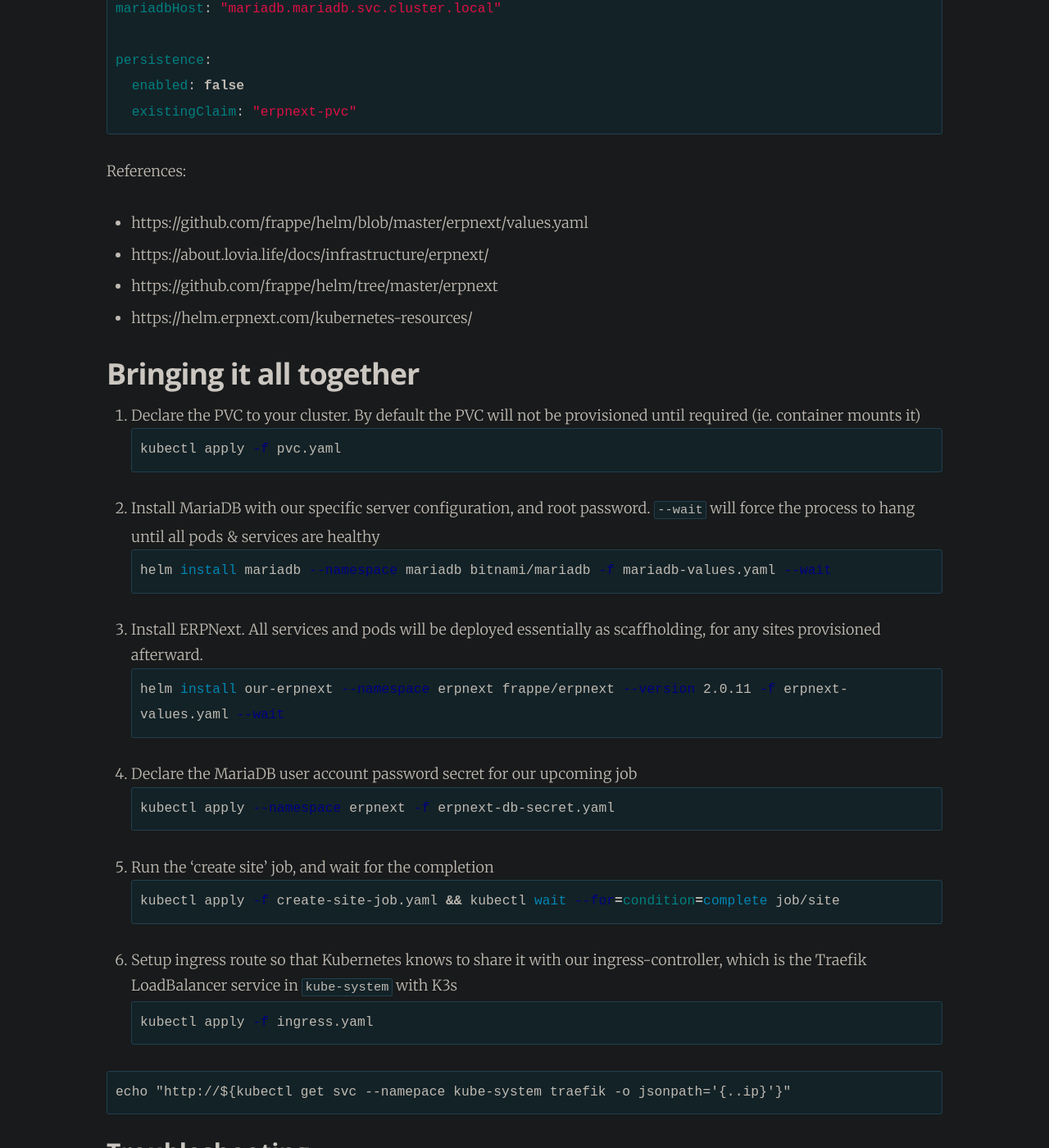
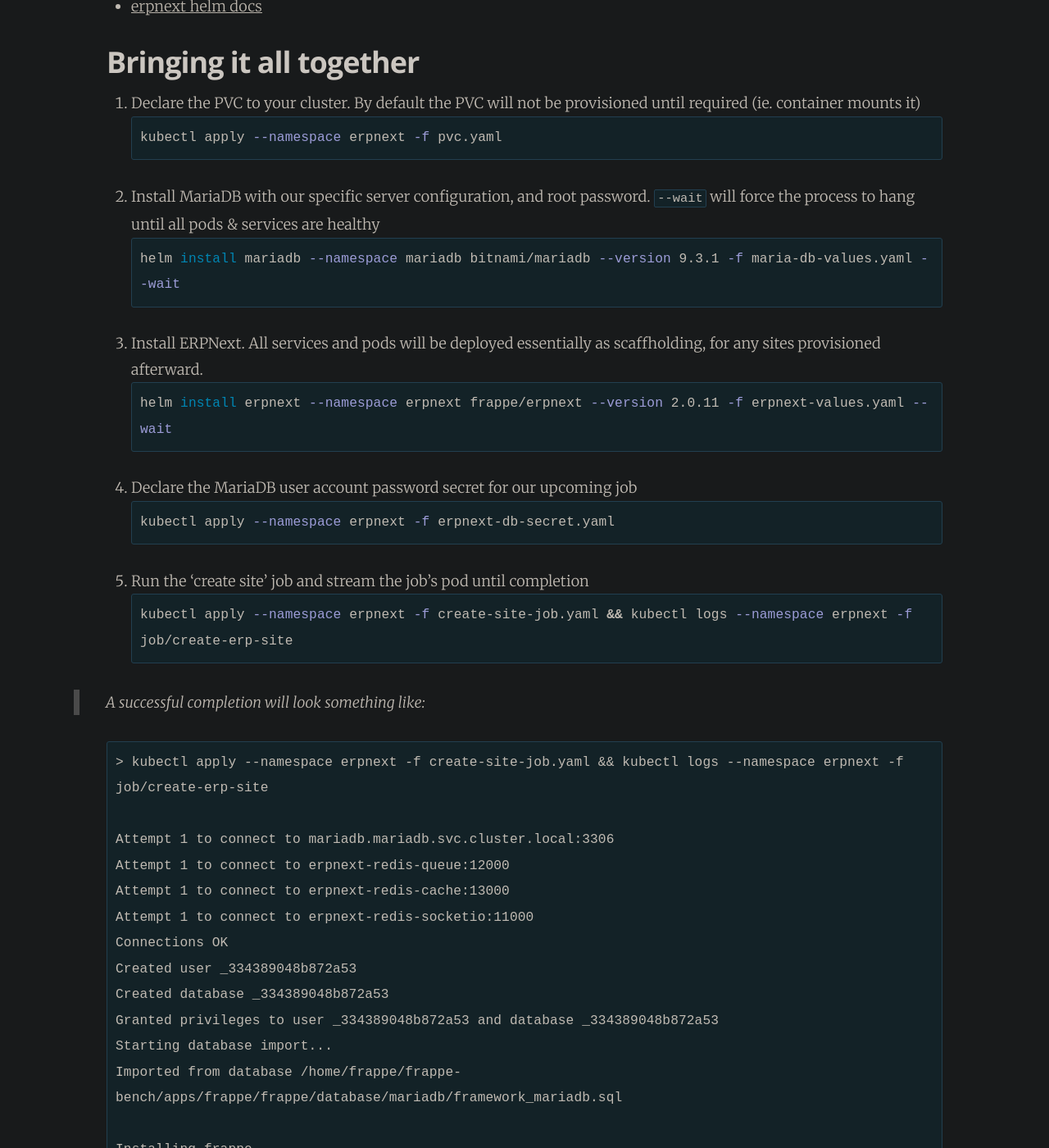
Before and after one commit to VeryStrongFingers/verystrongfingers.github.io, a Jekyll site: the page built from _posts/2021-02-10-erpnext-k3s.markdown, in a window 1280 px wide and 1400 px high, scrolled down 10066 px. Shown: the whole window at 82% size. Built offline with Jekyll 4.4.1, drawn with Linux system fonts in a browser that asks for light colours; some of the changed text lies outside the part shown.

Commit message:
updated post

````diff
--- a/_posts/2021-02-10-erpnext-k3s.markdown
+++ b/_posts/2021-02-10-erpnext-k3s.markdown
@@ -2,7 +2,7 @@
 layout: post
 title:  "Installing ErpNEXT to a local k3s cluster"
 date:   2021-02-00 01:13:39 +1100
-categories: jekyll update
+categories: erpnext
 ---
 [ERPNext is a beautiful piece of open source](https://erpnext.com/) (GPL licensed) work - intended to offer an alternative to the encumbered and very enterprise SAP and ERP solutions that are typically implemented.
 
@@ -11,7 +11,7 @@ Given the nature of the project with slow but natural rate of adoption & popular
 We've had a very recent release of K3d v4.0 (mid-Jan 2021) which I've been keen to try out. Thus this post was born.
 
 <small>
-If you just want to blindly copy+paste commands, getting your instance operational ASAP, see here - otherwise read on for relevant context
+If you just want to blindly copy+paste commands, getting your instance operational ASAP, [see here](https://github.com/VeryStrongFingers/erpnext-k3s) - otherwise read on for relevant context
 </small>
 
 ### Tonights plan
@@ -24,20 +24,6 @@ If you just want to blindly copy+paste commands, getting your instance operation
 - run a kubernetes job to create ERPNext site
 - setup an ingress to route our ERPNext site through the LoadBalancer
 - suss out the joys of ERPNext
-
-### If you'd rather blindly copy+paste to get it running ASAP, see below
-
-```bash
-git clone ssh://...
-cd bleh
-k3d cluster create nexterp -v /opt/local-path-provisioner:/opt/local-path-provisioner
-kubectl config use-context k3d-nexterp
-kubectl apply -f pvc.yaml
-helm install mariadb -n mariadb bitnami/mariadb -f maria-db-values.yaml
-helm install frappe-bench-2 --namespace erpnext frappe/erpnext --version 2.0.11 -f values.yaml
-kubectl apply -f site.yaml && kubectl wait --for=condition=complete job/site
-kubectl apply -f ingress.yaml
-```
 
 ## Install Tooling
 _It is assumed you already have Docker installed and working, and you're running a Unix based OS._<br />
@@ -71,8 +57,8 @@ Consider using [kubectx](https://github.com/ahmetb/kubectx) or setting your own
 ## Create the cluster
 
 ```bash
-k3d cluster create nexterp -v /opt/local-path-provisioner:/opt/local-path-provisioner
-kubectl config use-context k3d-nexterp
+k3d cluster create erpnext -v /opt/local-path-provisioner:/opt/local-path-provisioner
+kubectl config use-context k3d-erpnext
 ```
 
 A volume is required for the cluster because we will be using the k3s built-in local-path persistence
@@ -155,7 +141,7 @@ spec:
         pathType: Prefix
         backend:
           service:
-            name: our-erpnext
+            name: erpnext
             port:
               number: 80
 ```
@@ -241,8 +227,8 @@ The 'create-site' job is the recommended way to provision a new 'site' to your E
 - `spec.template.spec.volumes[0]` - volume mount based on our `pvc.yaml`
 
 **Resources**
-- https://helm.erpnext.com/kubernetes-resources/create-new-site-job
-- https://hub.docker.com/r/frappe/erpnext-worker
+- [erpnext helm docs - creating new site](https://helm.erpnext.com/kubernetes-resources/create-new-site-job)
+- [dockerhub - frappe/erpnext-worker](https://hub.docker.com/r/frappe/erpnext-worker)
 
 ---
 
@@ -289,12 +275,12 @@ You may notice the ERPNext helm chart instructions at https://helm.erpnext.com/p
 This is because their documentation revolves around an older mariadb chart version. The newer chart version does not enable slave by default now too, so our config is simplified.
 
 **Resources**
-- https://helm.erpnext.com/prepare-kubernetes/mariadb
+- [erpnext helm documentation](https://helm.erpnext.com/prepare-kubernetes/mariadb)
 
 ### ERPNext
 `erpnext-values.yaml`
 ```yaml
-replicaCount: 0
+replicaCount: 1
 
 mariadbHost: "mariadb.mariadb.svc.cluster.local"
 
@@ -304,25 +290,25 @@ persistence:
 ```
 
 References:
-- https://github.com/frappe/helm/blob/master/erpnext/values.yaml
-- https://about.lovia.life/docs/infrastructure/erpnext/
-- https://github.com/frappe/helm/tree/master/erpnext
-- https://helm.erpnext.com/kubernetes-resources/
+- [erpnext helm chart default values](https://github.com/frappe/helm/blob/master/erpnext/values.yaml)
+- [rando handbook with useful information](https://about.lovia.life/docs/infrastructure/erpnext/)
+- [frappe/helm - github](https://github.com/frappe/helm/tree/master/erpnext)
+- [erpnext helm docs](https://helm.erpnext.com/kubernetes-resources/)
 
 ## Bringing it all together
 1. Declare the PVC to your cluster. By default the PVC will not be provisioned until required (ie. container mounts it)
 ```bash
-kubectl apply -f pvc.yaml
+kubectl apply --namespace erpnext -f pvc.yaml
 ```
 
 2. Install MariaDB with our specific server configuration, and root password. `--wait` will force the process to hang until all pods & services are healthy
 ```bash
-helm install mariadb --namespace mariadb bitnami/mariadb -f mariadb-values.yaml --wait
+helm install mariadb --namespace mariadb bitnami/mariadb --version 9.3.1 -f maria-db-values.yaml --wait
 ```
 
 3. Install ERPNext. All services and pods will be deployed essentially as scaffholding, for any sites provisioned afterward.
 ```bash
-helm install our-erpnext --namespace erpnext frappe/erpnext --version 2.0.11 -f erpnext-values.yaml --wait
+helm install erpnext --namespace erpnext frappe/erpnext --version 2.0.11 -f erpnext-values.yaml --wait
 ```
 
 4. Declare the MariaDB user account password secret for our upcoming job
@@ -330,19 +316,51 @@ helm install our-erpnext --namespace erpnext frappe/erpnext --version 2.0.11 -f
 kubectl apply --namespace erpnext -f erpnext-db-secret.yaml
 ```
 
-5. Run the 'create site' job, and wait for the completion
+5. Run the 'create site' job and stream the job's pod until completion
 ```bash
-kubectl apply -f create-site-job.yaml && kubectl wait --for=condition=complete job/site
+kubectl apply --namespace erpnext -f create-site-job.yaml && kubectl logs --namespace erpnext -f job/create-erp-site
 ```
 
-6. Setup ingress route so that Kubernetes knows to share it with our ingress-controller, which is the Traefik LoadBalancer service in `kube-system` with K3s
+> A successful completion will look something like:
+
+```
+> kubectl apply --namespace erpnext -f create-site-job.yaml && kubectl logs --namespace erpnext -f job/create-erp-site
+
+Attempt 1 to connect to mariadb.mariadb.svc.cluster.local:3306
+Attempt 1 to connect to erpnext-redis-queue:12000
+Attempt 1 to connect to erpnext-redis-cache:13000
+Attempt 1 to connect to erpnext-redis-socketio:11000
+Connections OK
+Created user _334389048b872a53
+Created database _334389048b872a53
+Granted privileges to user _334389048b872a53 and database _334389048b872a53
+Starting database import...
+Imported from database /home/frappe/frappe-bench/apps/frappe/frappe/database/mariadb/framework_mariadb.sql
+
+Installing frappe...
+Updating DocTypes for frappe        : [========================================]
+Updating country info               : [========================================]
+
+Installing erpnext...
+Updating DocTypes for erpnext       : [========================================]
+Updating customizations for Address
+*** Scheduler is disabled ***
+```
+
+Now your ERPNext instance is operational, and you have a site setup.
+
+The final setup is to setup ingress route. We'll be using it to let Kubernetes knows the ERPNext site will route through the ingress-controller, which under the hood is the built-in Traefik LoadBalancer service in `kube-system`.
+
 ```bash
 kubectl apply -f ingress.yaml
 ```
 
+## Usage
 ```
-echo "http://${kubectl get svc --namepace kube-system traefik -o jsonpath='{..ip}'}"
+kubectl port-forward --namespace kube-system svc/traefik 8080:80
 ```
 
-### Troubleshooting
--
+Now visit http://localhost:8080 and you should be prompted with the ERPNext login page.
+
+u: `administrator`<br />
+p: `bigchungus`
--- a/_sass/_syntax.scss
+++ b/_sass/_syntax.scss
@@ -36,7 +36,7 @@
 	.ne { color: #990000; font-weight: bold } /* Name.Exception */
 	.nf { color: #990000; font-weight: bold } /* Name.Function */
 	.nn { color: #555555 } /* Name.Namespace */
-	.nt { color: #000080 } /* Name.Tag */
+	.nt { color: #9c9cd7 } /* Name.Tag */
 	.nv { color: #008080 } /* Name.Variable */
 	.ow { font-weight: bold } /* Operator.Word */
 	.w { color: #bbbbbb } /* Text.Whitespace */
````
